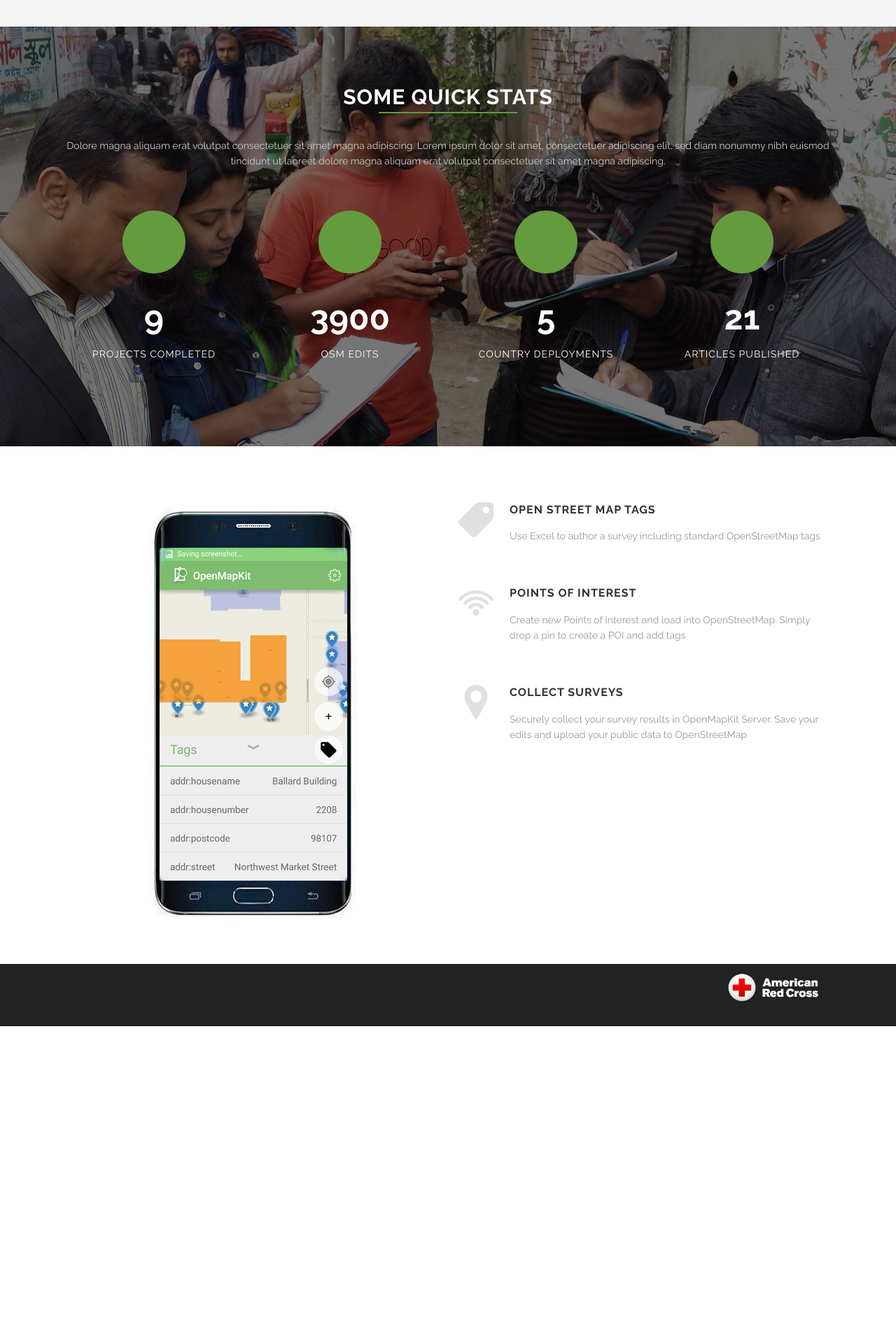
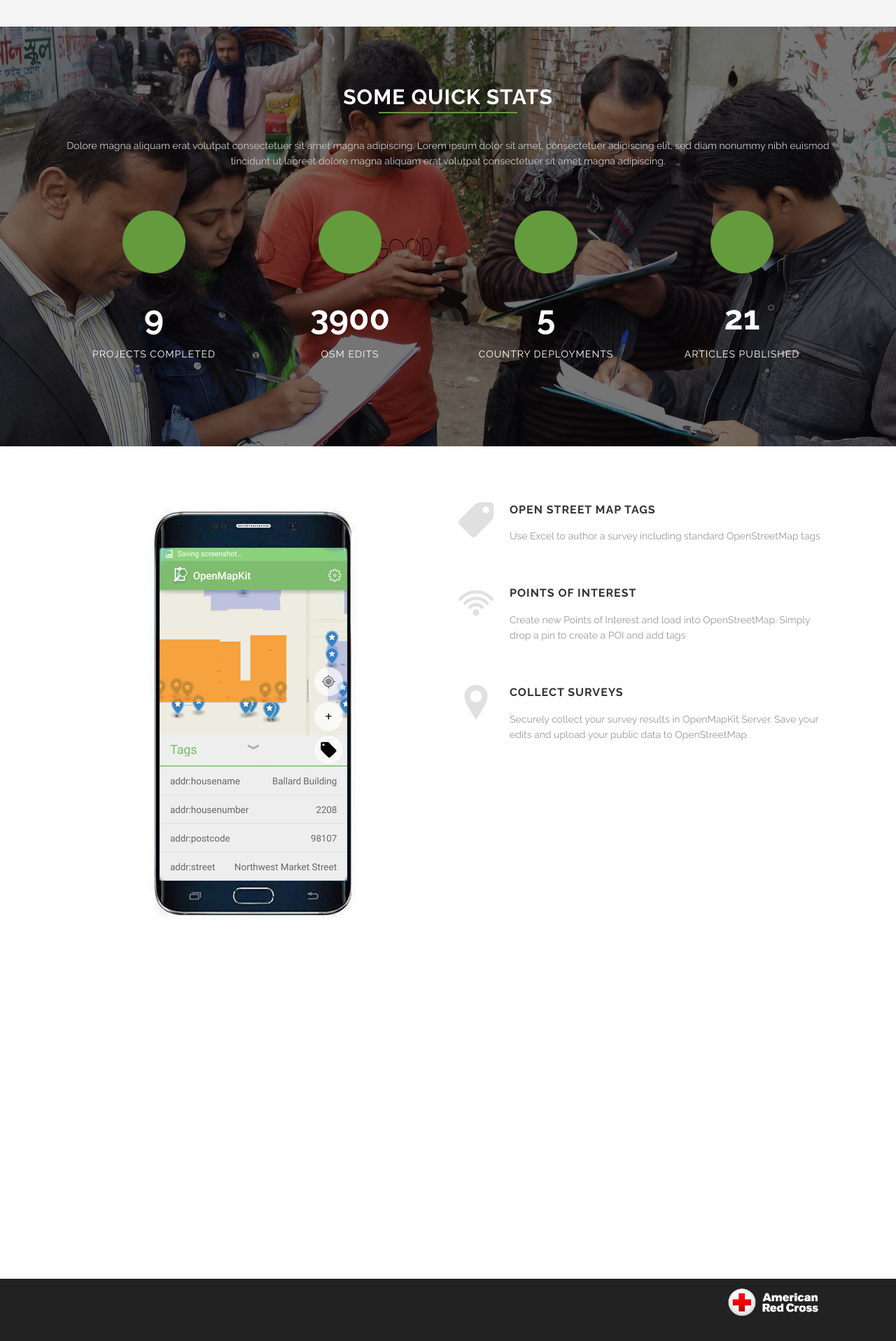
Before and after one commit to posm/OpenMapKitWebsite, a Jekyll site: the page built from index.html, in a window 1280 px wide. Shown: the part 1505-3422 px from the top of the page at 70% size. Built offline with Jekyll 4.4.1, drawn with Linux system fonts in a browser that asks for light colours; before the commit the page ends 2972 px from its top, so only the background shows below that.

Commit message:
keep footer at bottom of page

```diff
--- a/css/custom.css
+++ b/css/custom.css
@@ -257,3 +257,8 @@
  .open-sidebar #new-sidebar .new-sidebar-content {
      top: 20px;
  }
+
+ #footer {
+     position: relative;
+     top: 50%;
+ }
```
